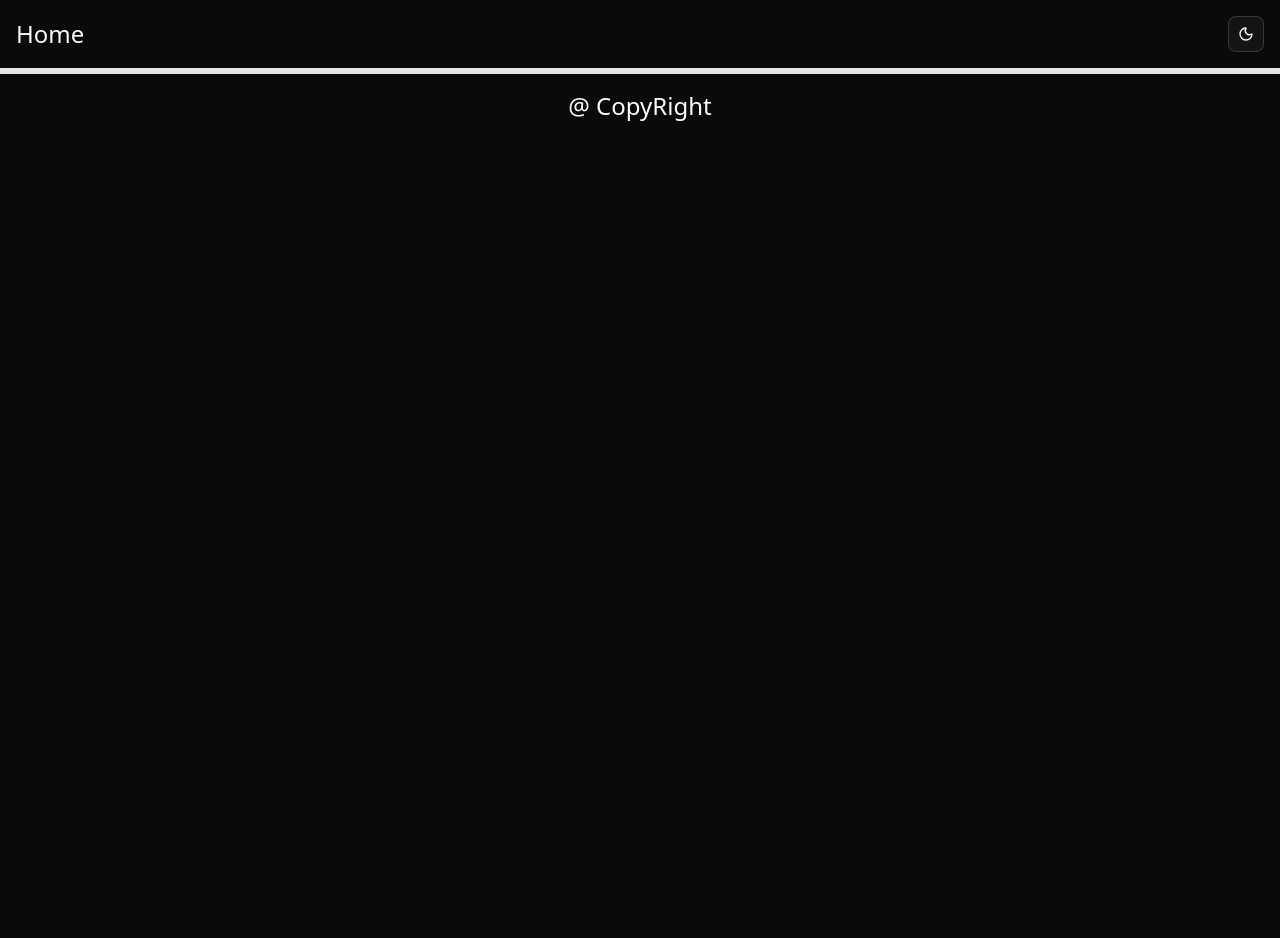
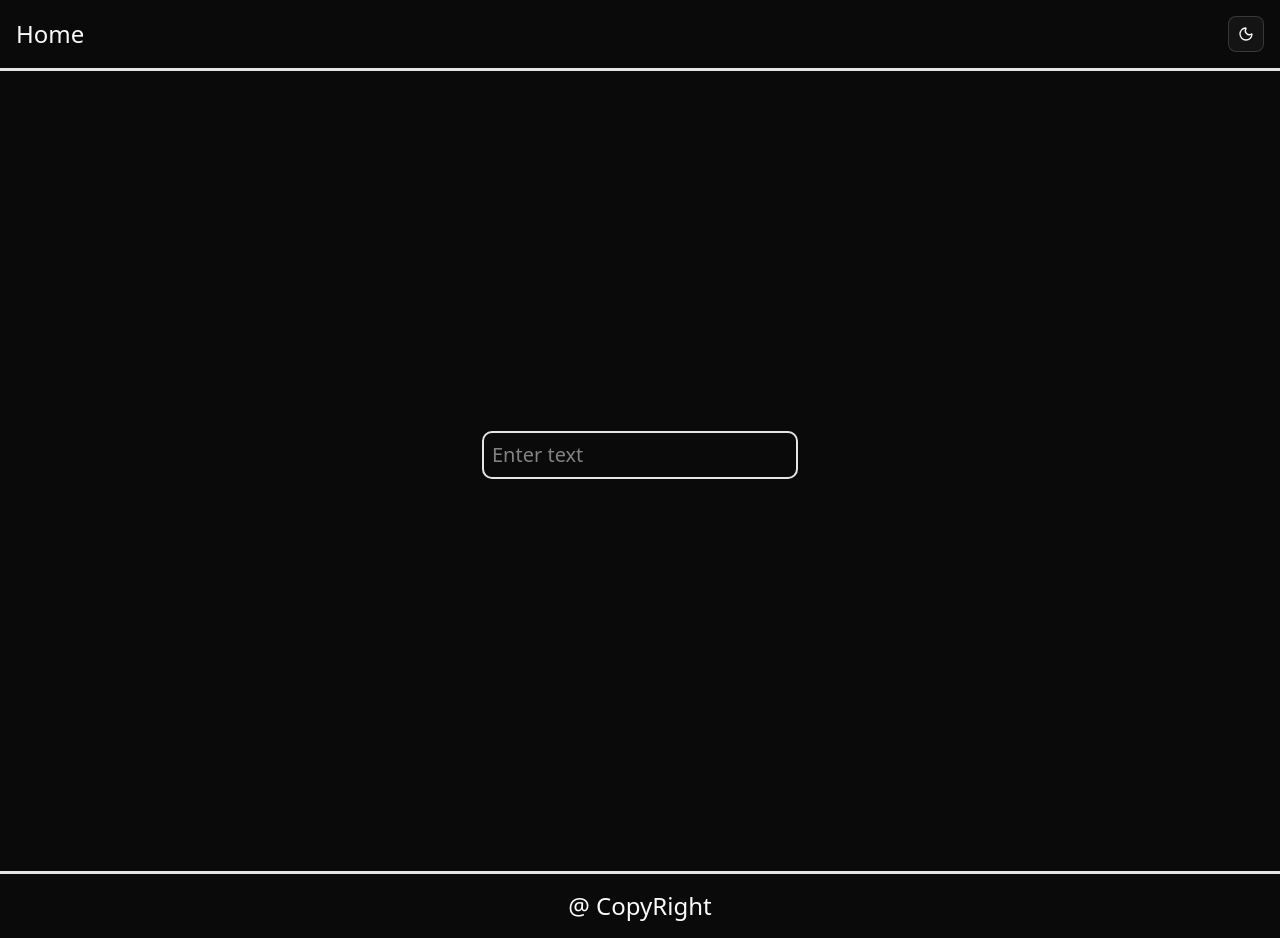
Before and after one commit to rjv01/typescript-tutorials, a React (Vite) app in the folder miniProjects/typeScriptMiniProject/: page /inputs in a window 1280 px wide. Before the commit the page ends 800 px from the top, so only its background shows below. Built offline with nearby package versions, Linux system fonts and the light colour scheme.

Commit message:
learning event2

```diff
--- a/miniProjects/typeScriptMiniProject/src/App.tsx
+++ b/miniProjects/typeScriptMiniProject/src/App.tsx
@@ -13,6 +13,7 @@ import { Person } from "./components/Person.tsx";
 import { Hero } from "./components/Hero.tsx";
 import Status from "./components/Status.tsx";
 import Buttons from "./components/Buttons.tsx";
+import Inputs from "./components/Inputs.tsx";
 
 function App() {
   const personName = {
@@ -62,6 +63,7 @@ function App() {
           <Route path="/userstatus" element={<UserStatus />} />
           <Route path="/status" element={<Status status = 'success'/>} />
           <Route path="/buttons" element={<Buttons handleClick={(event)=>(console.log("event: ",event))}/>} />
+          <Route path="/inputs" element={<Inputs value='name'/>} />
         </Routes>
         {/* <TestButton text="Increase" />
         <TestButton text="Decrease" /> */}
--- /dev/null
+++ b/miniProjects/typeScriptMiniProject/src/components/Inputs.tsx
@@ -0,0 +1,29 @@
+import React from 'react';
+
+type InputsProps={
+    value:string,
+    handleChange?:(event:React.ChangeEvent<HTMLInputElement>)=>void
+}
+
+export default function Inputs(props:InputsProps) {
+    const handleChange=(event:React.ChangeEvent<HTMLInputElement>)=>{
+        setDisplayName(event.target.value);
+        if(props.handleChange) props.handleChange(event);
+    }
+
+    const [displayName,setDisplayName] = React.useState("");
+
+    return (
+        <div className="min-h-screen flex flex-col justify-center items-center">
+            <input
+                type="text"
+                name={props.value}
+                id={props.value}
+                onChange={handleChange}
+                className="border-primary border-2 p-2 rounded-lg text-xl"
+                placeholder="Enter text"
+            />
+            <p className='text-yellow-500 capitalize m-4 text-2xl'>{displayName}</p>
+        </div>
+    )
+}
--- a/miniProjects/typeScriptMiniProject/src/pages/Home/HomePage.tsx
+++ b/miniProjects/typeScriptMiniProject/src/pages/Home/HomePage.tsx
@@ -15,6 +15,7 @@ const HomePage: React.FC = () => {
         <a className='text-blue-400 hover:text-blue-900 text-xl p-3 m-2 border' href="/heros">Hero</a>
         <a className='text-blue-400 hover:text-blue-900 text-xl p-3 m-2 border' href="/status">Status</a>
         <a className='text-blue-400 hover:text-blue-900 text-xl p-3 m-2 border' href="/buttons">Buttons</a>
+        <a className='text-blue-400 hover:text-blue-900 text-xl p-3 m-2 border' href="/inputs">Inputs</a>
       </div>
     </div>
 
```
